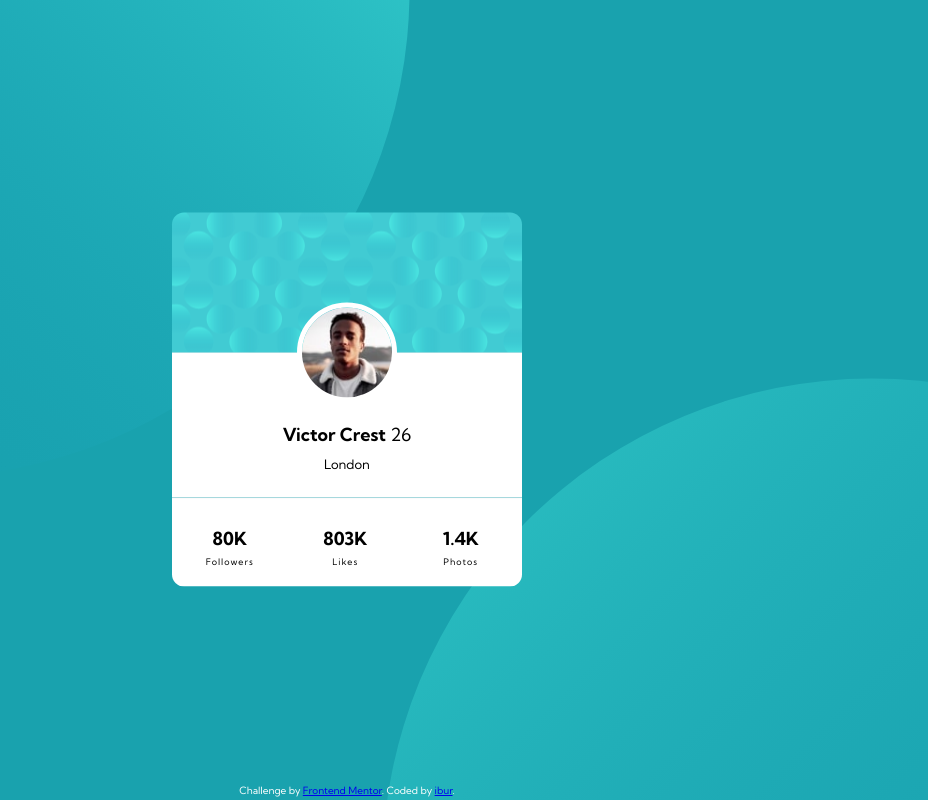
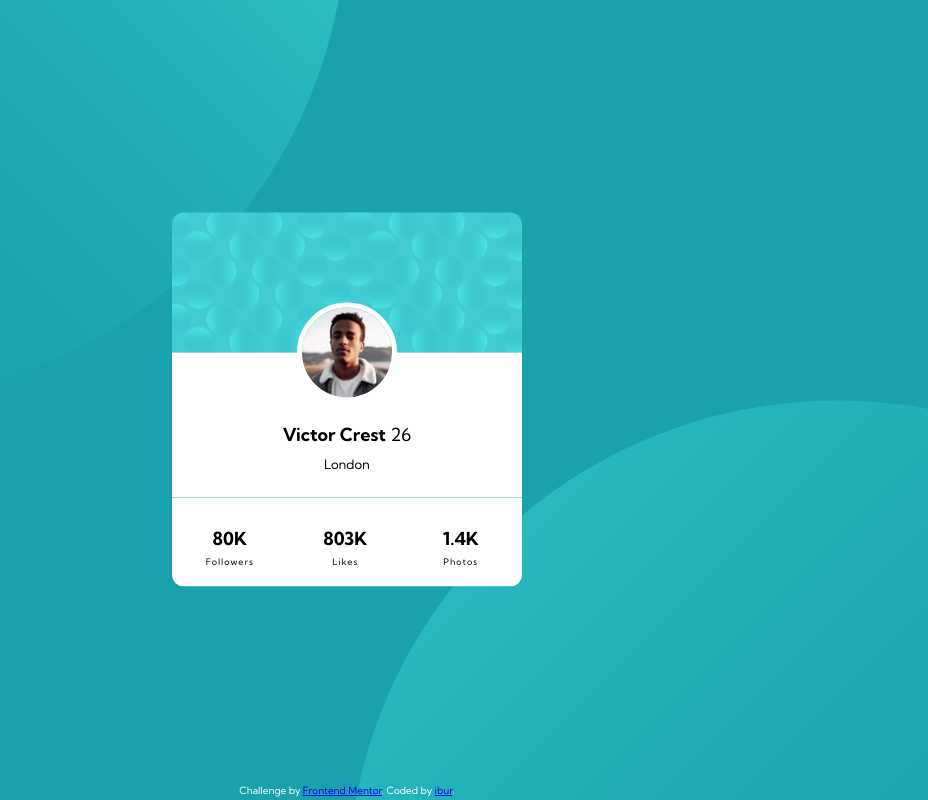
Before and after one commit to ibur/ProfileCard, a plain HTML site: page index.html in a window 1280 px wide. Shown: the whole page, without its empty margins (293-1221 px from the left). Drawn offline with Linux system fonts and the light colour scheme.

Commit message:
Background position was rearranged according to vm and vh units

```diff
--- a/app/scss/_globals.scss
+++ b/app/scss/_globals.scss
@@ -21,20 +21,9 @@ body {
   align-items: center;
   justify-content: center;
   background-color: $color2;
-
   background-image: $body-bg-image1, $body-bg-image2;
   background-repeat: no-repeat;
-  @media (max-width: 767px) {
-    background-position: -710px -600px, 210px 300px;
-  }
-  @media (min-width: 768px) {
-    background-position: -275px -500px, 675px 378px;
-  }
-
-  // background-size: 61%;
-
-  // background-image: $bg_small;
-  // background-repeat: no-repeat;
+  background-position: right 50vw bottom 50vh, left 50vw top 50vh;
   height: 100%;
 }
 
```
Also changed, not shown: dist/style.css, 1 other file.
